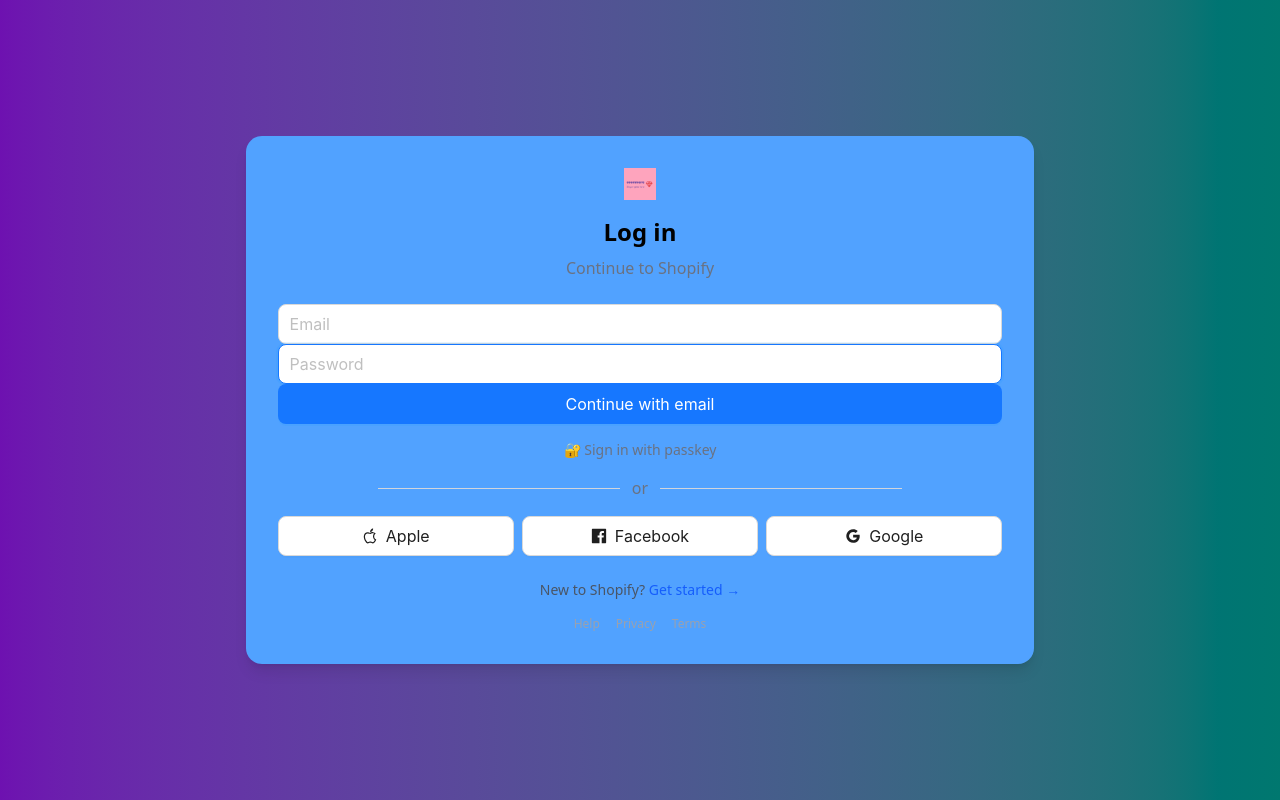
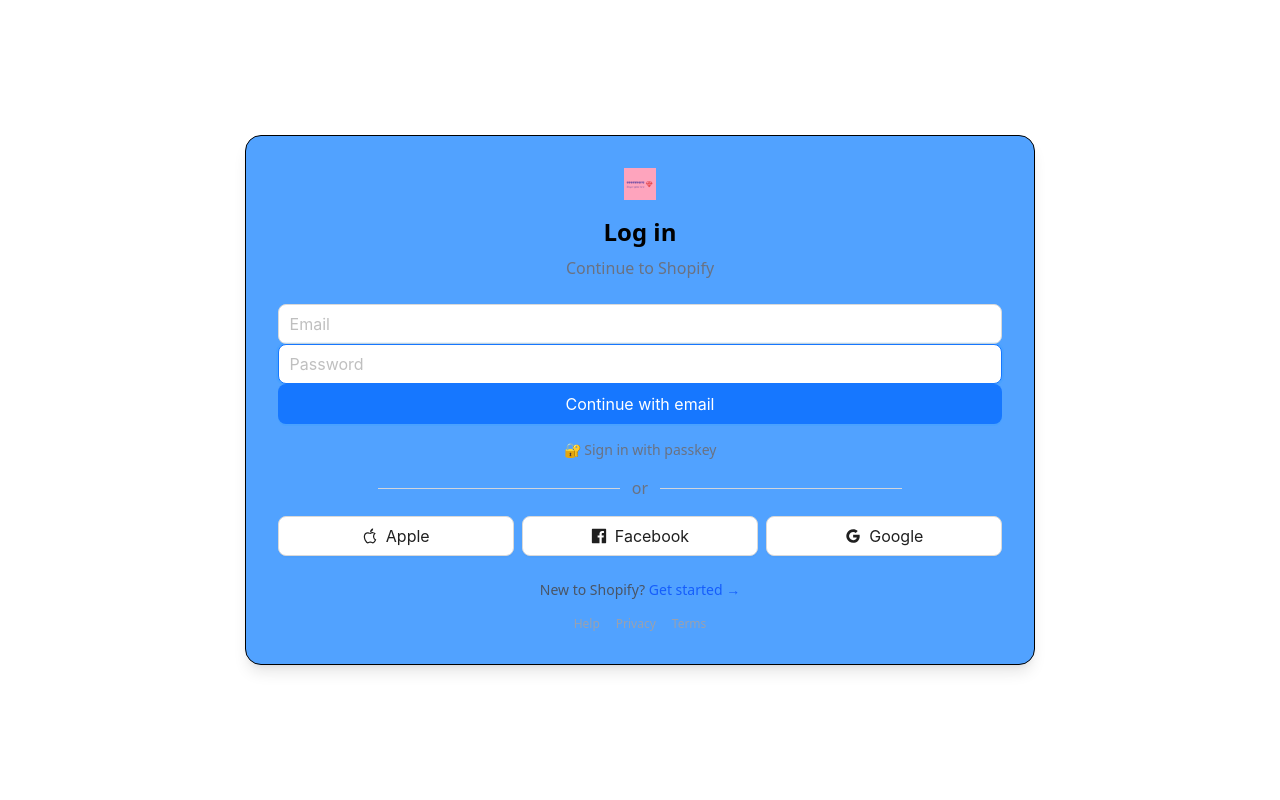
Before and after one commit to vanh1604/FE-base, a React (Vite) app: page /login in a window 1280 px wide. Built offline with nearby package versions, Linux system fonts and the light colour scheme; the HTML template or start-up script is replaced by a standard one.

Commit message:
no shadow

```diff
--- a/src/pages/Login.jsx
+++ b/src/pages/Login.jsx
@@ -4,8 +4,8 @@
 import ecommerc from "../assets/logo/ecommerc-logo.png"; // Adjust the path as necessary
 const Login = () => {
     return (
-        <div className="min-h-screen flex items-center justify-center bg-gradient-to-r from-purple-800 to-teal-700 px-4">
-            <div className="bg-blue-400 rounded-2xl shadow-lg p-8 ">
+        <div className="min-h-screen flex items-center justify-center px-4">
+            <div className="bg-blue-400 rounded-2xl border shadow-lg p-8">
                 <div className="flex justify-center mb-4">
                     <img src={ecommerc} alt="Shopify" className="h-8" />
                 </div>
```
